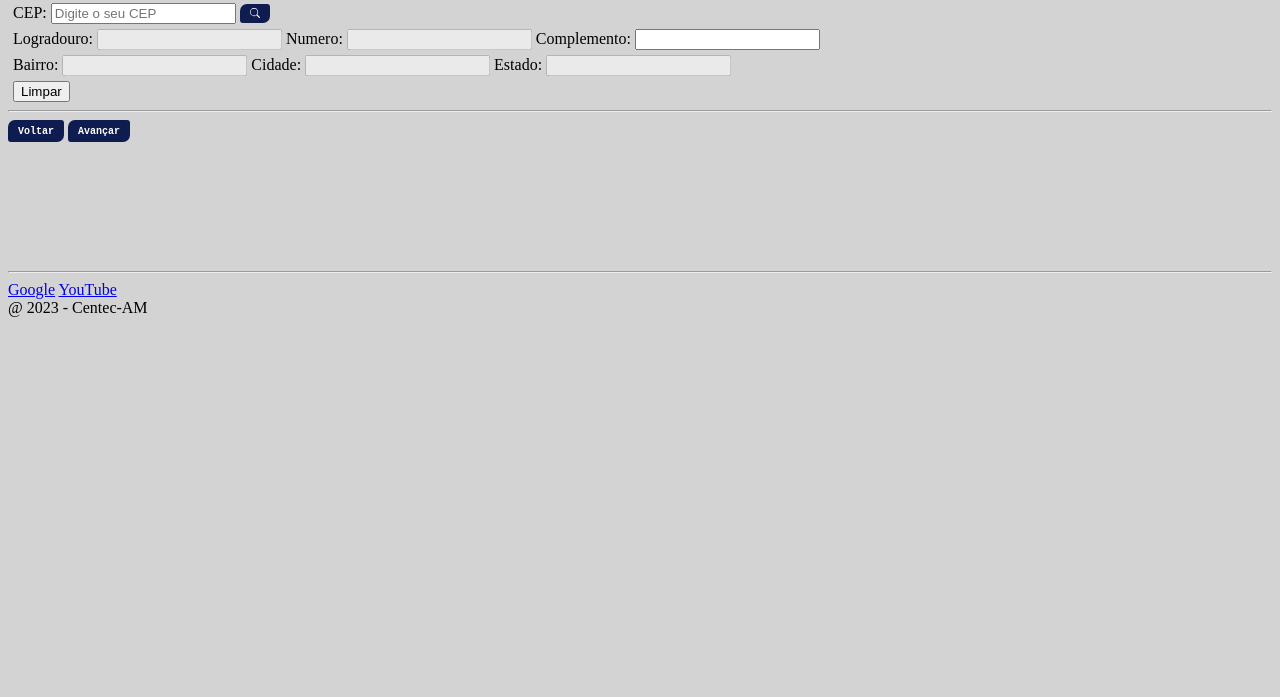
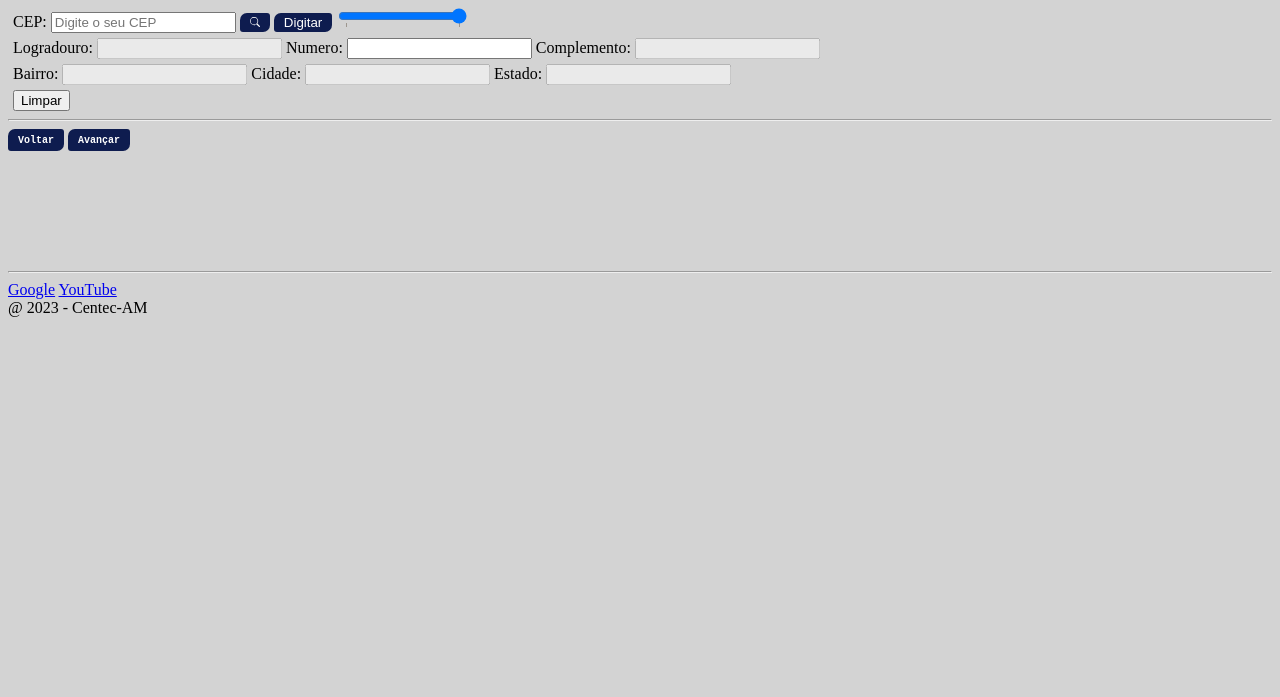
Before and after one commit to EricoBorgonove/TIV0123, a plain HTML site: page Aula 1/pages/cadastro/endereco.html in a window 1280 px wide. Shown: the part 103-800 px from the top of the page. Drawn offline with Linux system fonts and the light colour scheme.

Commit message:
aula do dia 30/10 final

```diff
--- a/Aula 1/pages/cadastro/endereco.html
+++ b/Aula 1/pages/cadastro/endereco.html
@@ -47,22 +47,28 @@
                         <path
                             d="M11.742 10.344a6.5 6.5 0 1 0-1.397 1.398h-.001c.03.04.062.078.098.115l3.85 3.85a1 1 0 0 0 1.415-1.414l-3.85-3.85a1.007 1.007 0 0 0-.115-.1zM12 6.5a5.5 5.5 0 1 1-11 0 5.5 5.5 0 0 1 11 0z" />
                     </svg></button>
-            </div>
+                    <input class="btnCep" type="button" value="Digitar" id="digitar" onclick="digitarCep()">
+                    <input list="valores" width="10px" type="range" name="" min="0" max="1" id="digitarRange" onclick="digitarRange()">
+                     <datalist id="valores">
+                        <option value="0" label="sim">
+                        <option value="1" label="não">
+                     </datalist>
+                </div>
             <div>
-                <label for="logradouro">Logradouro: </label>
-                <input type="text" name="logradouro" disabled>
+                <label for="logradouro" >Logradouro: </label>
+                <input type="text" name="logradouro" id="logradouro" disabled>
                 <label for="numero">Numero: </label>
-                <input type="text" name="numero" id="" disabled>
+                <input type="text" name="numero" id="" >
                 <label for="complemento">Complemento: </label>
-                <input type="text" name="complemento" id="">
+                <input type="text" name="complemento" id="complemento"disabled>
             </div>
             <div>
                 <label for="bairro">Bairro: </label>
-                <input type="text" name="bairro" disabled>
+                <input type="text" name="bairro" id="bairro" disabled>
                 <label for="cidade">Cidade: </label>
-                <input type="text" name="cidade" disabled>
+                <input type="text" name="cidade" id="cidade" disabled>
                 <label for="estado">Estado: </label>
-                <input type="text" name="estado" disabled>
+                <input type="text" name="estado" id="uf" disabled>
             </div>
             <div>
 
--- a/Aula 1/scripts/endereco.js
+++ b/Aula 1/scripts/endereco.js
@@ -1,20 +1,64 @@
-function limparError(){
+function limparError() {
     document.querySelector('#cep').classList.remove('error')
 }
-function pesquisarCep(){
-
+function pesquisarCep() {
+    digitarCep()
     const cep = document.getElementById('cep').value;
-    if(cep == ''){
+    if (cep == '') {
         alert("Campo CEP vazio")
         document.querySelector('#cep').classList.add('error')
-    }else if (cep.length != 8  ){
+    } else if (cep.length != 8) {
         alert("CEP inválido")
         document.querySelector('#cep').classList.add('error')
     }
-    else{
+    else {
         viaCep(cep)
     }
 }
-function viaCep(cep){
-        alert (cep)
+function viaCep(cep) {
+    fetch(`https://viacep.com.br/ws/${cep}/json/`)
+        .then(response => response.json())
+        .then(response => {
+            document.querySelector('#logradouro').value = response.logradouro
+            document.querySelector('#bairro').value = response.bairro
+            document.querySelector('#cidade').value = response.localidade
+            document.querySelector('#uf').value = response.uf
+            document.querySelector('#complemento').value = response.complemento
+        })
 }
+function digitarCep() {
+    let digitar = document.querySelector('#digitar').value
+    if (digitar == 'Digitar') {
+        document.querySelector('#logradouro').disabled = false
+        document.querySelector('#bairro').disabled = false
+        document.querySelector('#cidade').disabled = false
+        document.querySelector('#uf').disabled = false
+        document.querySelector('#complemento').disabled = false
+        document.querySelector('#digitar').value = 'Não Digitar'
+    }else{
+        document.querySelector('#logradouro').disabled = true
+        document.querySelector('#bairro').disabled = true
+        document.querySelector('#cidade').disabled = true
+        document.querySelector('#uf').disabled = true
+        document.querySelector('#complemento').disabled = true
+        document.querySelector('#digitar').value = 'Digitar'
+    }
+}
+function digitarRange(){
+    let digitarR = document.querySelector('#digitarRange').value
+    if (digitarR == 0) {
+        document.querySelector('#logradouro').disabled = false
+        document.querySelector('#bairro').disabled = false
+        document.querySelector('#cidade').disabled = false
+        document.querySelector('#uf').disabled = false
+        document.querySelector('#complemento').disabled = false
+        document.querySelector('#digitarR').value = 1
+    }else{
+        document.querySelector('#logradouro').disabled = true
+        document.querySelector('#bairro').disabled = true
+        document.querySelector('#cidade').disabled = true
+        document.querySelector('#uf').disabled = true
+        document.querySelector('#complemento').disabled = true
+        document.querySelector('#digitarR').value = 0
+}
+}
```
